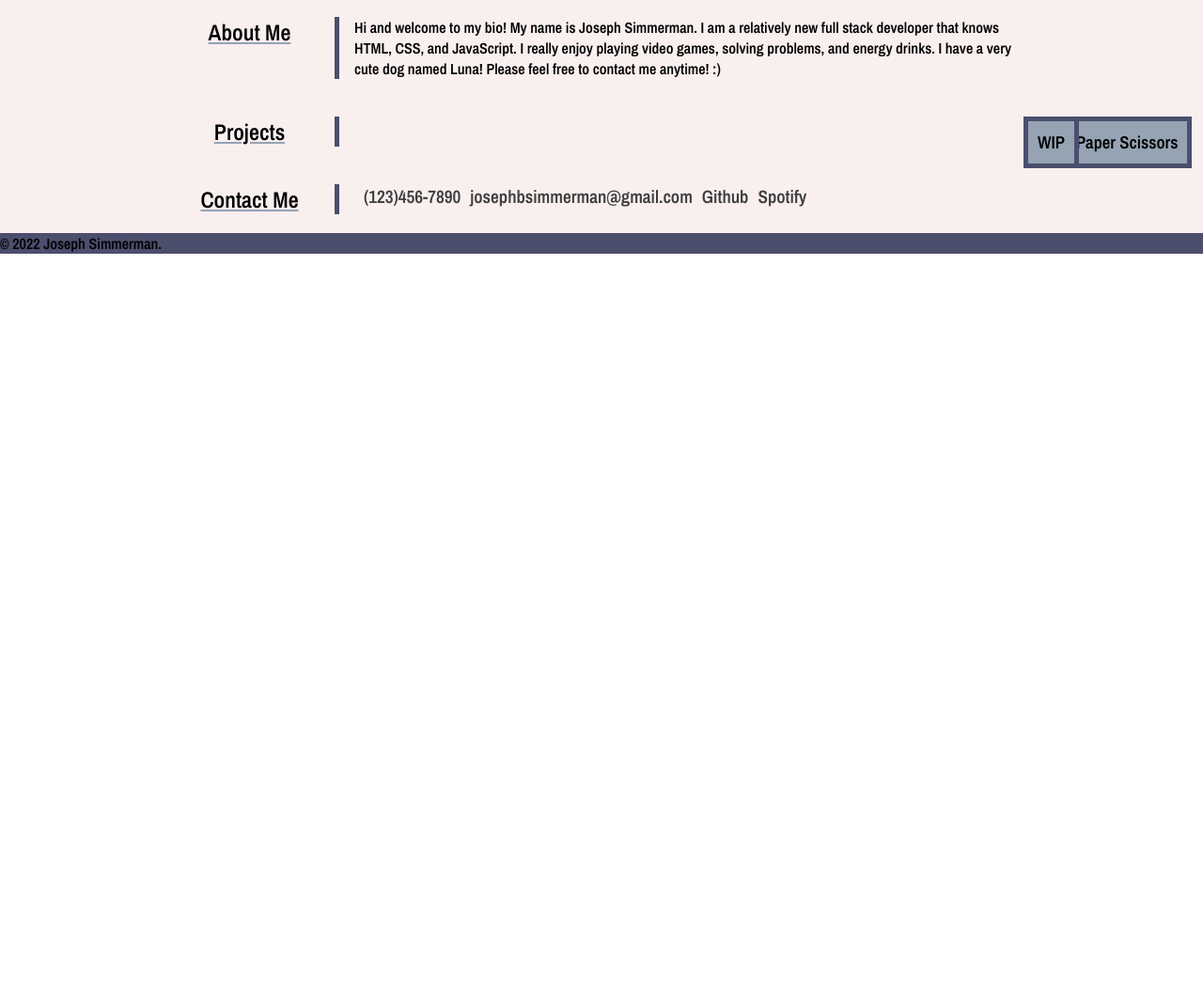
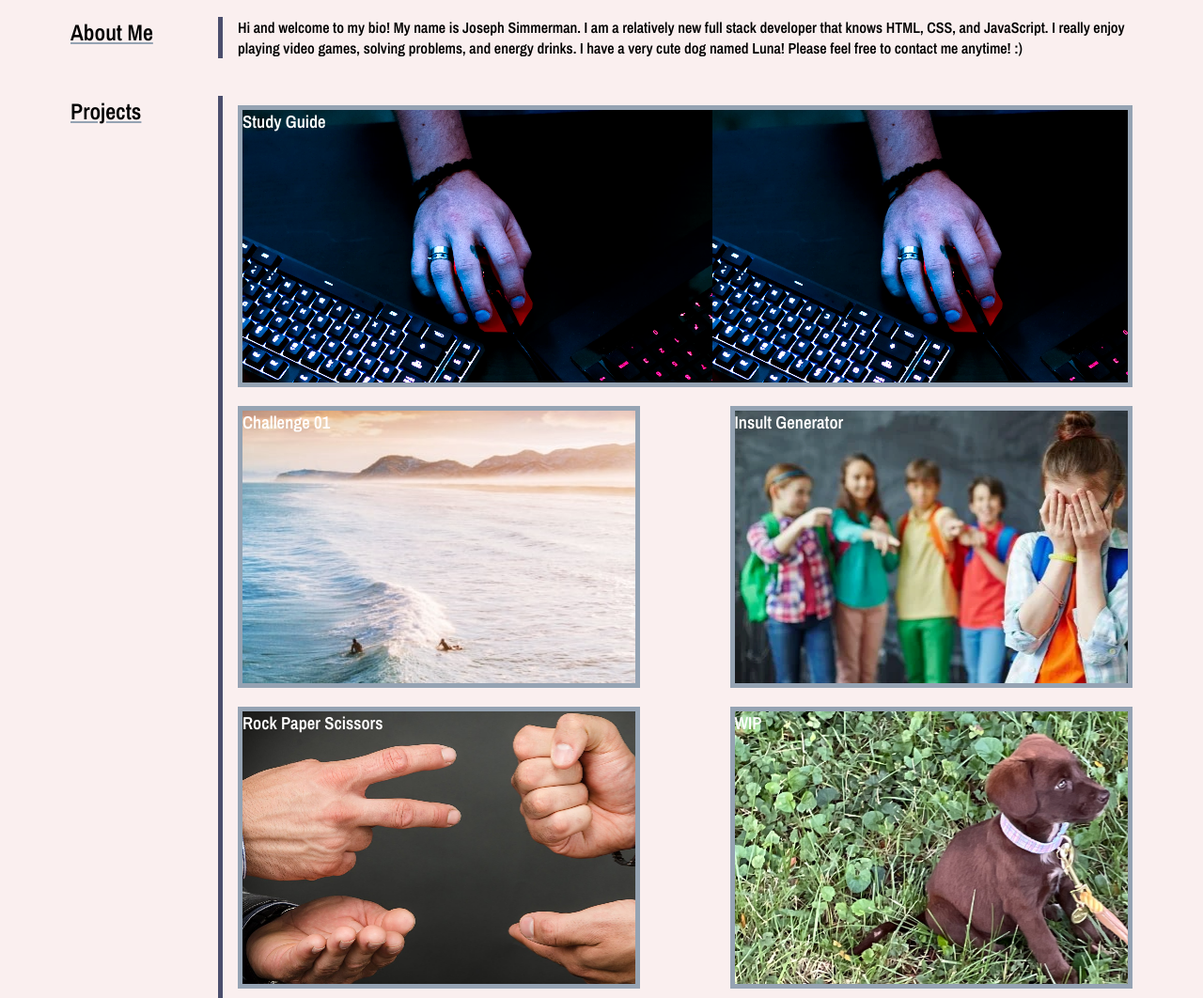
Before and after one commit to FruityOkapi/Challenge-02, a plain HTML site: page index.html in a window 1280 px wide. Shown: the part 462-1524 px from the top of the page at 94% size. Before the commit the page ends 800 px from the top, so only its background shows below. Drawn offline with nearby package versions, Linux system fonts and the light colour scheme.

Commit message:
fixed the issue with flexwrap on projects and added media queries

```diff
--- a/assets/css/style.css
+++ b/assets/css/style.css
@@ -41,6 +41,7 @@ li {
     display: inline;
 }
 
+
 /* I set the background img in CSS cause it fits easier and adjusts to the vf */
 header {
     height: 400px;
@@ -59,7 +60,7 @@ footer {
 
 /* This sets the max width of the content so it doesn't spread out too far on desktop */
 .container {
-    max-width: 1000px;
+    max-width: 1200px;
     margin: 0 auto;
     padding: 0 35px;
 }
@@ -96,61 +97,104 @@ main .container {
     flex-direction: column;
 }
 
-.titleBox {
+.bodyBox {
     display: flex;
-    min-width: 20%;
-
+    margin: 20px 0;
 }
 
-.titleBox h2 {
-    height: 100%;
-    width: 100%;
-    text-align: center;
+.bodyBox p {
+    padding-left: 16px;
 }
+
+.bodyBox h2 {
+    min-width: 162px;
+}
+
+.bodyBox li {
+    padding: 0 20px;
+}
+
+.bodyBox a {
+    color: white;
+}
+
+.bodyBox:nth-of-type(3) a {
+    color: black;
+    font-size: x-large;
+    text-decoration: underline var(--jeanBlue);
+}
+
 
 .box {
     display: flex;
-
-    flex-grow: 1;
-    justify-content: start;
-    padding: 0 16px;
-}
-
-.box p {
-
+    flex-wrap: wrap;
+    width: 100%;
+    justify-content: space-between;
+    margin-left: 16px;
 }
 
 .box a {
-    color: var(--aBlack);
+    border: 5px solid var(--grayBlue);
 }
 
-.box ul {
-    display: flex;
-
-}
-
-.box ul li {
-    margin-left: 10px;
-    font-size: larger;
-}
-
-.box h3 {
-    position: absolute;
-    padding: 10px;
-    border: 5px solid var(--jeanBlue);
+.item {
+    height: 300px;
+    color: white;
+    margin: 10px 0 ;
     background: var(--grayBlue);
 }
 
-.box img {
-
+.item:nth-of-type(1) {
+    background-image: url(../images/study.png);
+    flex-grow: 1 0 0;
+    width: 100%;
 }
 
-.bodyBox {
-    display: flex;
-    justify-content: space-between;
-    margin: 20px 0;
+.item:nth-of-type(2) {
+    background-image: url(../images/weather.png);
+    width: 45%;
 }
 
-.subtBox {
-    border-bottom: 3px solid var(--aBlack);
+.item:nth-of-type(3) {
+    background-image: url(../images/insult.png);
+    width: 45%;
+}
+
+.item:nth-of-type(4) {
+    background-image: url(../images/rps.png);
+    width: 45%;
+}
+
+.item:nth-of-type(5) {
+    background-image: url(../images/luna.png);
+    width: 45%;
+}
+
+#foot {
+    text-align: right;
+    color: var(--aWhite);
+    padding-right: 16px;
+}
+
+@media (max-width: 768px) {
+
+    .box {
+     flex-direction: column;
+    }
+
+    .item:nth-of-type(2) {
+        width: 100%;
+    }
+
+    .item:nth-of-type(3) {
+        width: 100%;
+    }
+
+    .item:nth-of-type(4) {
+        width: 100%;
+    }
+
+    .item:nth-of-type(5) {
+        width: 100%;
+    }
   }
--- a/index.html
+++ b/index.html
@@ -30,63 +30,53 @@
 
     <main>
         <div class="container">
-            <section class="bodyBox" id="aboutMe">
-                <div class="titleBox">
+            <section id="aboutMe" class="bodyBox">
                     <h2>About Me</h2>
-                </div>
-                <div class="box">
                     <p>Hi and welcome to my bio! My name is Joseph Simmerman. I am a relatively new full stack developer that knows HTML, CSS, and JavaScript. I really enjoy playing video games, solving problems, and energy drinks. I have a very cute dog named Luna! Please feel free to contact me anytime! :)</p>
-                </div>
             </section>
 
             <section class="bodyBox" id="projects">
-                <div class="titleBox">
                 <h2>Projects</h2>
-                </div>
+                <div class="box">
+                    <a class="item" href="https://github.com/FruityOkapi/prework-study-guide">
+                        <h3>Study Guide</h3>
+                    </a>
 
-                <div>
-                    <div class="box">
-                        <h3>Study Guide</h3>
-                        <!-- <a href="https://github.com/FruityOkapi/prework-study-guide"><img src="./assets/images/study.png" alt="hand on a mouse between two lit up keyboards" style="width:100%"></a> -->
-                    </div>
-                    <div class="box">
+
+                    <a class="item" href="https://github.com/FruityOkapi/Challenge-02">
                         <h3>Challenge 01</h3>
-                        <!-- <a href="https://github.com/FruityOkapi/Challenge-02"><img src="./assets/images/weather.png" alt="surfers on a wave out at sea with mountains in the distance"></a> -->
-                    </div>
-                    <div class="box">
+                    </a>
+
+
+                    <a class="item" href="https://www.youtube.com/watch?v=dQw4w9WgXcQ">
                         <h3>Insult Generator</h3>
-                        <!-- <a href="https://www.youtube.com/watch?v=dQw4w9WgXcQ"><img src="./assets/images/insult.png" alt="child being pointed and laughed at by other children"></a> -->
-                    </div>
-                    <div class="box">
+                    </a>
+
+
+                    <a class="item" href="https://www.youtube.com/watch?v=pFaExcs_MgQ">
                         <h3>Rock Paper Scissors</h3>
-                        <!-- <a href="https://www.youtube.com/watch?v=pFaExcs_MgQ"><img src="./assets/images/rps.png" alt="people playing rock paper scissors. left played rock. right played scissors"></a> -->
-                    </div>
-                    <div class="box">
+                    </a>
+
+
+                    <a class="item" href="https://i.imgur.com/ZB8HcOH.mp4">
                         <h3>WIP</h3>
-                        <!-- <a href="https://i.imgur.com/ZB8HcOH.mp4"><img src="./assets/images/luna.png" alt="picture of the cutest puppy sitting in some grass"></a> -->
-                    </div>
+                    </a>
                 </div>
             </section>
-
-            <section class="bodyBox" id="contactMe">
-                <div class="titleBox">
+            <section id="contactMe" class="bodyBox">
                 <h2>Contact Me</h2>
-                </div>
-
-                <div class="box">
                 <ul>
                     <li><a href="#">(123)456-7890</a></li>
                     <li><a href="#">josephbsimmerman@gmail.com</a></li>
                     <li><a href="https://github.com/FruityOkapi">Github</a></li>
                     <li><a href="https://open.spotify.com/user/infectedasylum">Spotify</a></li>
                 </ul>
-                </div>
             </section>
         </div>
     </main>
 
     <footer>
-        <p>© 2022 Joseph Simmerman.</p>
+        <p id="foot">© 2022 Joseph Simmerman.</p>
     </footer>
 </body>
 </html>
```
Lines whose indentation alone changed are shown as unchanged.
